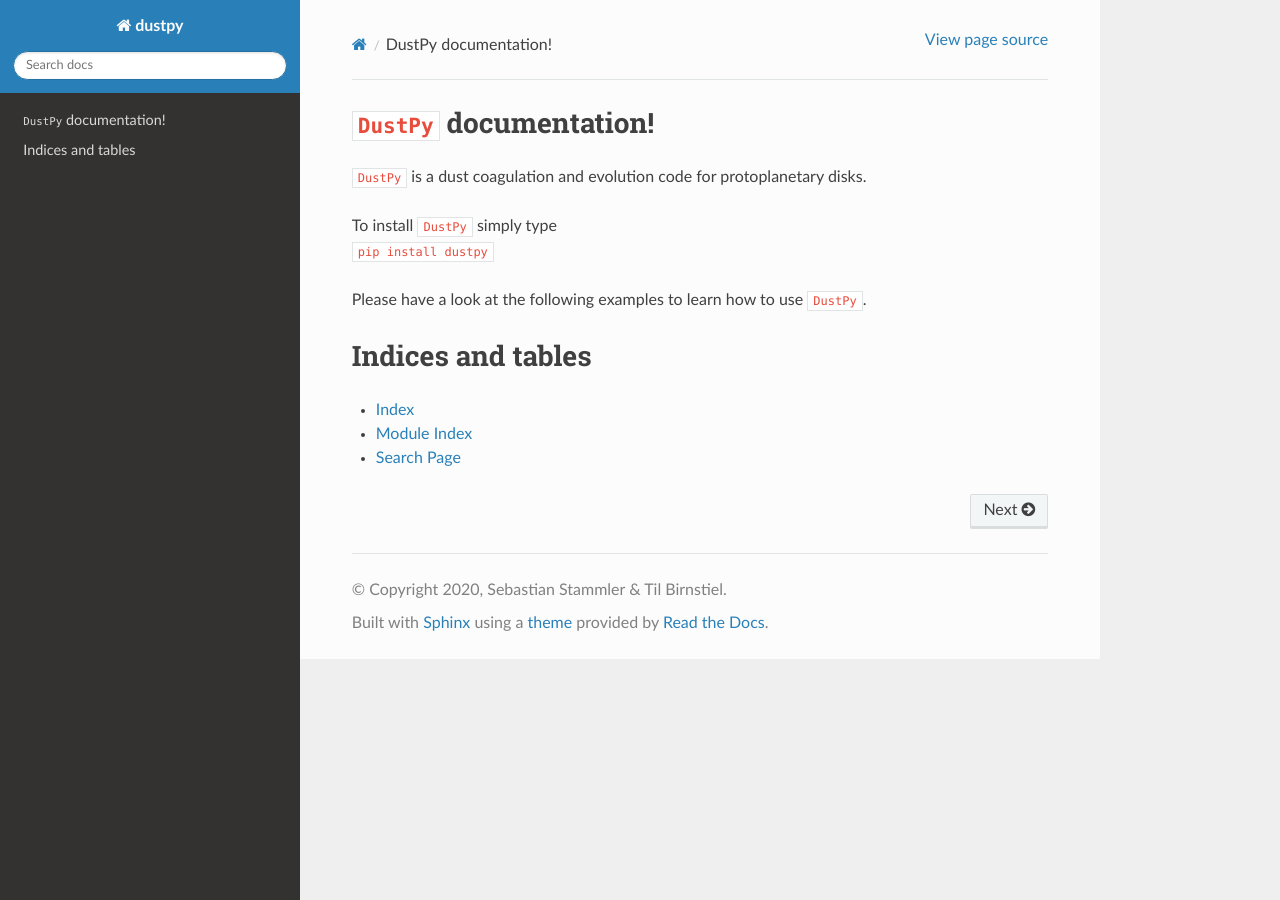
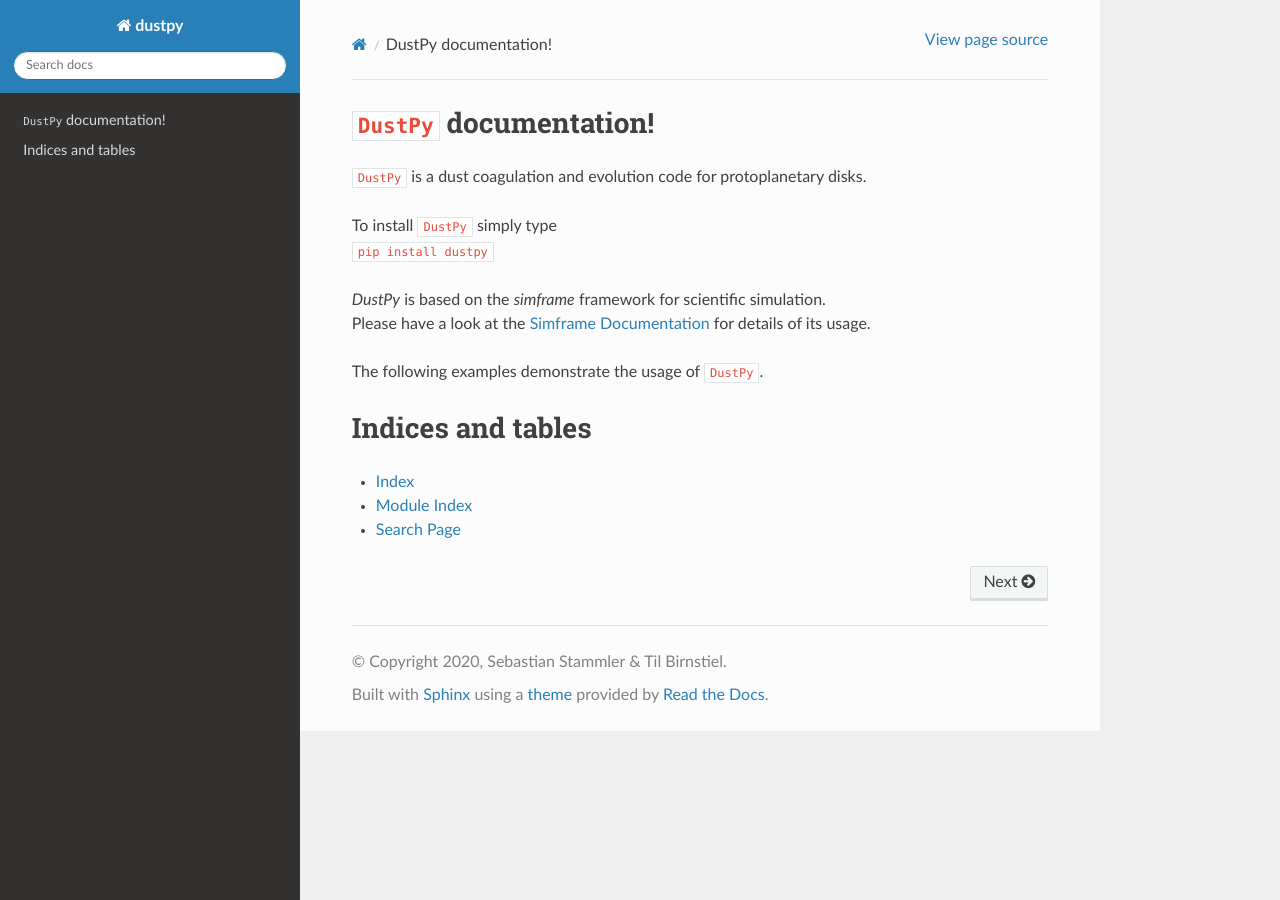
Before and after one commit to stammler/dustpy, a Sphinx documentation site: the page built from docs/source/index.rst, in a window 1280 px wide. Built offline with Sphinx 7.4.7 and the Read the Docs theme 2.0.0, drawn with Linux system fonts in a browser that asks for light colours; pages that are not in the unit, such as notebooks, are missing from menus.

```diff
--- a/docs/source/index.rst
+++ b/docs/source/index.rst
@@ -6,7 +6,10 @@
 | To install ``DustPy`` simply type
 | ``pip install dustpy``
 
-| Please have a look at the following examples to learn how to use ``DustPy``.
+| `DustPy` is based on the `simframe` framework for scientific simulation.
+| Please have a look at the `Simframe Documentation <https://simframe.rtfd.io>`_ for details of its usage.
+
+| The following examples demonstrate the usage of ``DustPy``.
 
 .. toctree::
    :maxdepth: 2
```
Also changed, not shown: other parts of docs/source/index.rst (+4 -0 lines), docs/source/4_standard_model.ipynb (added), docs/source/5_dust_coagulation.ipynb (added), docs/source/6_dust_evolution.ipynb (added), docs/source/7_gas_evolution.ipynb (added), 5 other files.
